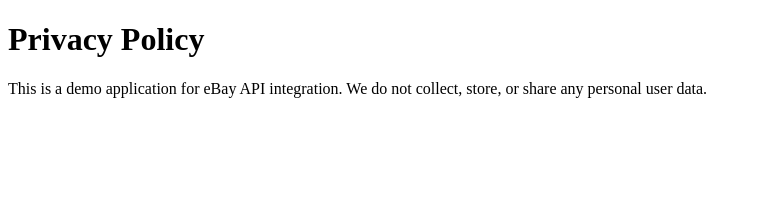
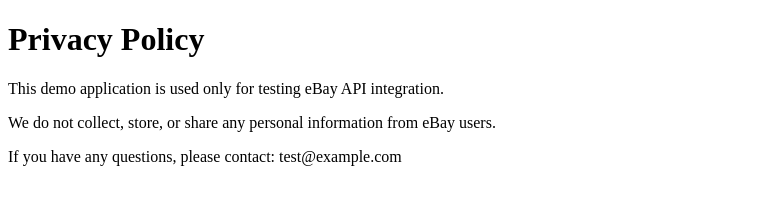
Before and after one commit to megaciuvas-a11y/ebay-oauth-test, a plain HTML site: page privacy.html in a window 1280 px wide. Shown: the whole page, without its empty margins (0-761 px from the left). Drawn offline with Linux system fonts and the light colour scheme.

Commit message:
Update privacy.html

```diff
--- a/privacy.html
+++ b/privacy.html
@@ -5,7 +5,8 @@
   </head>
   <body>
     <h1>Privacy Policy</h1>
-    <p>This is a demo application for eBay API integration.
-    We do not collect, store, or share any personal user data.</p>
+    <p>This demo application is used only for testing eBay API integration.</p>
+    <p>We do not collect, store, or share any personal information from eBay users.</p>
+    <p>If you have any questions, please contact: test@example.com</p>
   </body>
 </html>
```
